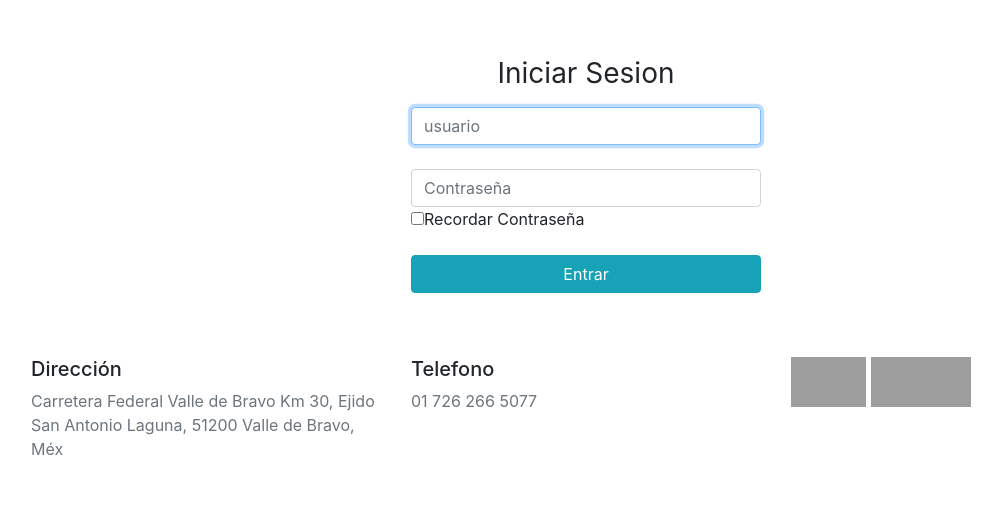
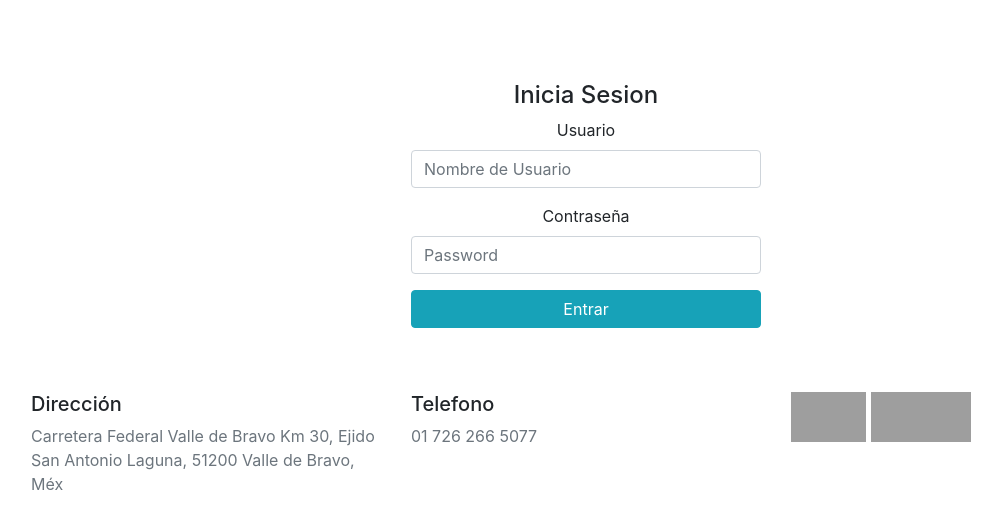
Before and after one commit to bernardinooctavio/aplicacionesproyecto, a PHP site: page /aplicacionesproyecto/index.php?url=Login in a window 1280 px wide. Shown: the part 71-600 px from the top of the page, without its empty margins (54-1056 px from the left). Run offline with PHP 8.4, Linux system fonts and the light colour scheme; some libraries are stand-ins or nearby versions; grey boxes are pictures that could not be loaded.

Commit message:
login
inicio de secion

```diff
--- a/AppData/Controller/loginController.php
+++ b/AppData/Controller/loginController.php
@@ -12,26 +12,96 @@ class LoginController
 
     }
     public function verify(){
-   	if(isset($_POST)){
+
+        if(isset($_POST))
+        {
             $this->login->set("usuario",$_POST["usuario"]);
             $this->login->set("contraseña",$_POST["contraseña"]);
+
             $datos=$this->login->verify();
-			if(mysqli_num_rows($datos) > 0) {
+
+            if(mysqli_num_rows($datos)>0)
+            {
                 $datos=mysqli_fetch_assoc($datos);
-				$_SESSION["nombre"]=$datos["nombre"]." ".$datos["ap_p"]." ".$datos["ap_p"];
-			}else{
-					$_SESSION["error_login"]="los datos no coinciden cn nuestros registros";
-				}?>
+                if ($datos['id_tipo_usuario']== 1)
+                {
+                    $_SESSION["id_usuario"]=$datos["id_usuario"];
+                    $_SESSION["nombre"]=$datos["nombre"]." ".$datos["ap_p"]." ".$datos["ap_m"];
+                    $_SESSION["id_tipo_usuario"]=$datos["id_tipo_usuario"];
+                    ?>
+                    <script type="text/javascript">
+                        window.location="<?php echo URL.'Home'?>";
+                    </script>
+                    <?php
+                }
+                else if ($datos['id_tipo_usuario']== 2)
+                {
+                    $_SESSION["id_usuario"]=$datos["id_usuario"];
+                    $_SESSION["nombre"]=$datos["nombre"]." ".$datos["ap_p"]." ".$datos["ap_m"];
+                    $_SESSION["id_tipo_usuario"]=$datos["id_tipo_usuario"];
+
+                    ?>
+                    <script type="text/javascript">
+                        window.location="<?php echo URL.'Home'?>";
+                    </script>
+                    <?php
+                }
+                else if ($datos['id_tipo_usuario']== 3)
+                {
+                    $_SESSION["id_usuario"]=$datos["id_usuario"];
+                    $_SESSION["nombre"]=$datos["nombre"]." ".$datos["ap_p"]." ".$datos["ap_m"];
+                    $_SESSION["id_tipo_usuario"]=$datos["id_tipo_usuario"];
+
+                    ?>
+                    <script type="text/javascript">
+                        window.location="<?php echo URL.'Home'?>";
+                    </script>
+                    <?php
+                }
+            }
+            else
+            {
+                ?>
+                <script type="text/javascript">
+
+                    $(document).ready(function(){
+                        swal({
+                                title: "Usuario no registrado",
+                                text: "Intende de nuevo",
+                                type: "warning",
+                                closeOnConfirm: false,
+                                closeOnCancel: true,
+                                showCancelButton: true,
+                                confirmButtonClass: "btn-danger",
+                            },
+                            function(isConfirm){
+                                if(isConfirm)
+                                    window.location.href = "<?php echo URL ?>login";
+                            }
+                        );
+                    })
+                    //alert("usuario no registrado");window.location.href="<?php echo URL.'Login' ?>";
+                </script>
+                <?php
+            }
+
+        }
+
+    }
+    public function logout(){
+        session_destroy();
+        ?>
         <script type="text/javascript">
             window.location.href="<?php echo URL ?>";
         </script>
         <?php
     }
-    }
-    public function logout(){
-			session_destroy();
-		}
-    public function registar(){
+    public function registrar(){
+        $datos[0]=$this->login->getSex();
+        $datos[1]=$this->login->getUser();
+        return $datos;
+
+        //var_dump($datos);
 
     }
     public function guardar(){
@@ -49,21 +119,25 @@ class LoginController
 
             ?>
             <script type="text/javascript">
+                //window.location.href = "<?php echo URL ?>Login";
+                //alert("entro")
+                $(document).ready(function(){
                     swal({
-                title: "El registro se realizado correctamente",
-                showCancelButton: false,
-                confirmButtonText: "Cargando...",
-                confirmButtonColor: "#00b8cc",
-                timer: 2500
+                            title: "Usuario registrado",
+                            text: "Ingrese ahora",
+                            type: "warning",
+                            closeOnConfirm: false,
+                            closeOnCancel: true,
+                            showCancelButton: true,
+                            confirmButtonClass: "btn-danger",
+                        },
+                        function(isConfirm){
+                            if(isConfirm)
+                                window.location.href = "<?php echo URL ?>login";
+                        }
+                    );
                 })
-            setTimeout(function () {
-                window.location.href = "<?php echo URL ?>Login";
-            }, 2500)
 
-
-
-
-        //alert("entro")
             </script>
             <?php
 
--- a/AppData/Model/Login.php
+++ b/AppData/Model/Login.php
@@ -52,9 +52,20 @@
         }
         if(isset($datos['id_usuario'])){
 
-      $sql="INSERT INTO persona(nombre, ap_p, ap_m, edad, id_sexo, id_usuario) VALUES ('{$this->nombre}','{$this->ap_p}','{$this->ap_m}','{$this->edad}','{$this->id_sexo}','{$datos['id_tipo_usuario']}')";
+            $sql="INSERT INTO persona(nombre, ap_p, ap_m, edad, id_sexo, id_usuario) VALUES ('{$this->nombre}','{$this->ap_p}','{$this->ap_m}','{$this->edad}','{$this->id_sexo}','{$datos['id_usuario']}')";
             $this->conexion->QuerySimple($sql);
         }
+    }
+    public function getSex(){
+        $sql="SELECT * FROM sexo";
+        $datos=$this->conexion->QueryResultado($sql);
+        return $datos;
+    }
+
+    public function getUser(){
+        $sql="SELECT * FROM tipo_usuario";
+        $datos=$this->conexion->QueryResultado($sql);
+        return $datos;
     }
 
 }
--- a/Views/Login/index.php
+++ b/Views/Login/index.php
@@ -1,59 +1,85 @@
-<div class="container" style="margin-top:5em;">
-  <br>
-  <br>
-  <div class="row">
-  <div class="col-md-4">
-  </div>
-  <div class="col-md-4">
-    <form class="form-signin">
+<div class="container " style="margin-top:5em;">
+    <br>
+    <br>
+    <br>
+    <div class=" row justify-content-center ">
+        <div class="login col-sm-4">
+            <h4 class="row justify-content-center ">Inicia Sesion </h4><span class="glyphicon glyphicon-pencil"></span>
+            <form class="form-signin" data-toggle="validate" method="post" action="<?php echo URL ?>login/Home" id="form-login">
 
-      <script type="text/javascript" src="../js/jquery-1.9.1.js"></script>
-      <script type="text/javascript" src="../js/jquery.validate.js"></script>
-      <script type="text/javascript" src="../js/jquery.validate.min.js"></script>
-  <h1 class="h3 mb-3 font-weight-normal text-center">Iniciar Sesion</h1>
-        <div>
-  <label for="inputEmail" class="sr-only">Usuario</label>
-  <input type="email" id="inputEmail" class="form-control" placeholder="usuario" required="" autofocus="">
-        </div>
-        <br>
-        <div>
-  <label for="inputPassword" class="sr-only">Password</label>
-  <input type="password" id="inputPassword" class="form-control" placeholder="Contraseña" required="">
-        </div>
-  <div class="checkbox mb-3">
-    <label>
-      <input type="checkbox" value="remember-me">Recordar Contraseña
-    </label>
-  </div>
-        <button type="submit" name="login-submit" tabindex="6" class="btn btn-info btn-block" href="<?php echo URL; ?>" id="entrar">Entrar</button>
-</form>
-  </div>
-  <div class="col-md-4">
-  </div>
-</div>
-  <script>
-var = expr = /^[a-zA-Z0-9\.\-]+@[a-zA-9\-]+\.[a-zA-Z0-9\-\.]+$/;
 
-$(document).ready(function(){
-$("#Entrar").click(function(){
-	var correo = $("#inputemail").val();
-  var nombre =$("#inputPassword").val();
+                <div class="form-group ">
+                    <center> <label for="exampleInputEmail1">Usuario</label> </center>
+                    <input type="text" class="form-control" placeholder="Nombre de Usuario" id="usuario" name="usuario">
+
+                </div>
+                <div class="form-group">
+                    <center> <label for="exampleInputPassword1">Contraseña</label> </center>
+                    <input type="password" class="form-control"  placeholder="Password" id="contraseña" name="contraseña">
+                </div>
 
 
 
+                <div class="form-group">
+                    <div class="row">
+                        <div class="col-lg-12 col-md-12 col-sm-12 col-xs-12">
 
-if(correo =="" || !expr.test(correo)){
-alert("ingresa un correo valido porfavor").fadeIn();
-return false;
-}
 
-if(password == ""){
+                            <button class="btn btn-info btn-block"  tabindex="6" id="signin" type="submit" id="entrar">Entrar</button>
 
-	alert("Por favor, llena este campo.").fadeIn();
-	return false;
-}
+                        </div>
+                    </div>
+                </div>
 
-});
-});
+            </form>
+        </div>
+
+    </div>
+
+</div>
+
+<script type="text/javascript">
+
+    $("#entrar").click(function()
+    {
+        $("#form-login").submit();
+    });
+
+    //validaciones del formulario
+    jQuery.validator.addMethod("texto", function(value)
+    {
+        return /^[a-záéóóúàèìíòùäëïöüñ.\s]+$/i.test(value);
+    });
+
+    $("#form-login").validate({
+        errorClass:"invalid",
+        rules:
+            {
+                usuario:
+                    {
+                        required:true,
+
+                    },
+                contraseña:
+                    {
+                        required:true,
+
+                    },
+
+            },
+        messages:
+            {
+                usuario:
+                    {
+                        required:"Usuario obligatorio",
+
+                    },
+                contraseña:
+                    {
+                        required:"contraseña obligatoria",
+
+                    },
+            },
+    });
+
 </script>
-</div>
--- /dev/null
+++ b/Views/Login/logout.php
@@ -0,0 +1,3 @@
+<script type="text/javascript">
+    window.location.href = "<?php echo URL?>";
+</script>
--- /dev/null
+++ b/Views/Login/verify.php
@@ -0,0 +1,4 @@
+
+<script type="text/javascript">
+window.location.href = "<?php echo URL?>";
+</script>
--- a/Views/Template/Nav.php
+++ b/Views/Template/Nav.php
@@ -1,10 +1,11 @@
 <nav class="navbar fixed-top bg-info">
+
     <ul class="nav nav-tabs" style="margin-left:5em;">
       <li >
         <a class="btn btn-outline-light text-white  my-2 my-sm-0" type="submit" href="Home">TESVB</a>
       </li>
       <li class="nav-item dropdown" style="margin-left:1em;">
-      <a class="nav-link dropdown-toggle btn-outline-light " data-toggle="dropdown" href="#" role="button" aria-haspopup="true" aria-expanded="false">Calificaciones</a>
+      <a class="nav-link dropdown-toggle btn-outline-light " data-toggle="dropdown" href="#" role="button" aria-haspopup="true" aria-expanded="false" >Calificaciones</a>
       <div class="dropdown-menu">
       <a class="dropdown-item" href="<?php echo URL; ?>Ver">Ver</a>
       <a class="dropdown-item" href="<?php echo URL; ?>Acentar">Acentar</a>
--- a/Views/Ver/index.php
+++ b/Views/Ver/index.php
@@ -1,4 +1,5 @@
 <table class="table">
+
 <h3>Aplicaiones Web 702</h3>
   <thead class="thead-dark">
     <tr>
```
Lines whose indentation alone changed are shown as unchanged.
